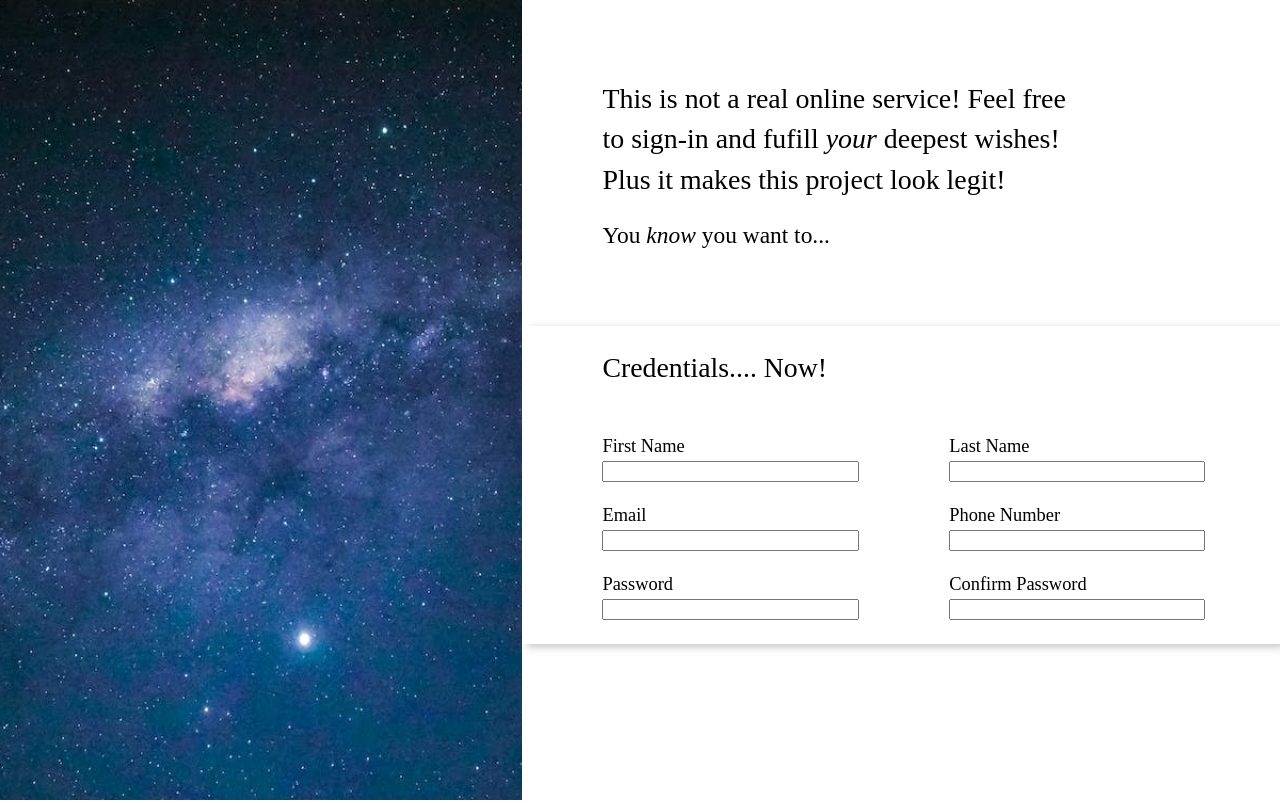
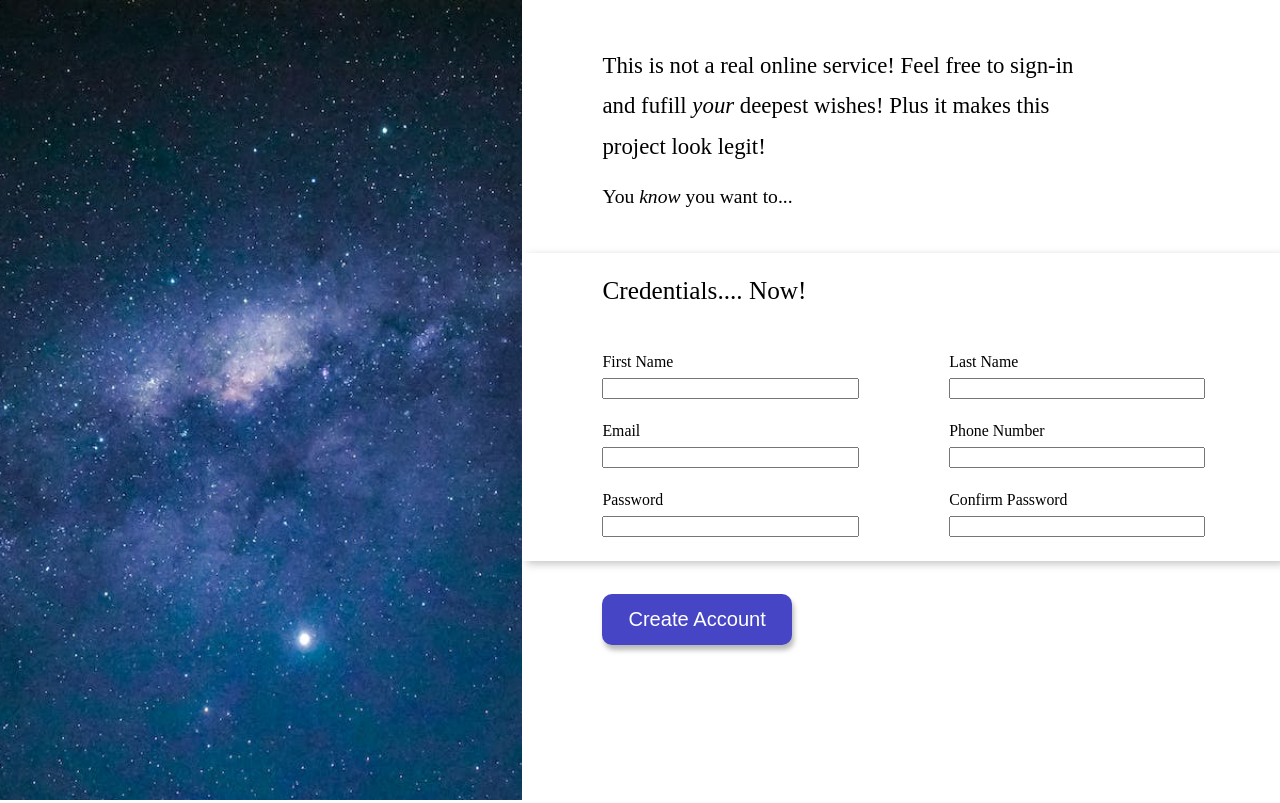
Before and after one commit to Jsbro98/Sign-up-Form, a website: page index.html in a window 1280 px wide. Drawn offline with Linux system fonts and the light colour scheme.

Commit message:
added submit button, adjusted font sizes

```diff
--- a/index.html
+++ b/index.html
@@ -63,6 +63,7 @@
 
         </div>
       </form>
+      <button type="submit" class="create-account-button">Create Account</button>
     </div>
   </div>
 </body>
--- a/style.css
+++ b/style.css
@@ -110,7 +110,7 @@ input {
 }
 
 label {
-	font-size: calc(.5vw + 12px);
+	font-size: calc(.3vw + 12px);
 	text-transform: capitalize;
 	position: absolute;
 }
@@ -121,19 +121,35 @@ label {
 }
 
 .introduction {
-	font-size: calc(1.40vw + 10px);
+	font-size: calc(1vw + 10px);
 	line-height: calc(2vw + 15px);
 }
 
 .persuasion {
-	font-size: calc(1.05vw + 10px);
+	font-size: calc(.75vw + 10px);
 	margin-top: 1em;
 }
 
 .form-title {
-	font-size: calc(1vw + 15px);
+	font-size: calc(.80vw + 15px);
 	margin-top: 1em;
 	margin-bottom: 2em;
+}
+
+.create-account-button {
+	font-size: calc(.4vw + 15px);
+	position: relative;
+	top: -2rem;
+	margin-left: 5rem;
+	margin-top: 20px;
+	height: max(2rem, 7%);
+	width: max(10rem, 25%);S
+	text-align: center;
+	border-radius: 10px;
+	color: white;
+	background-color: rgb(69, 69, 197);
+	box-shadow: 2px 5px 5px rgba(123, 123, 123, 0.528);
+	border: 0;
 }
 
 @media screen and (max-width: 600px) {
@@ -153,4 +169,8 @@ label {
 	.wrapper {
 		flex-direction: column;
 	}
+
+	.create-account-button {
+		position: static;
+	}
 }
```
